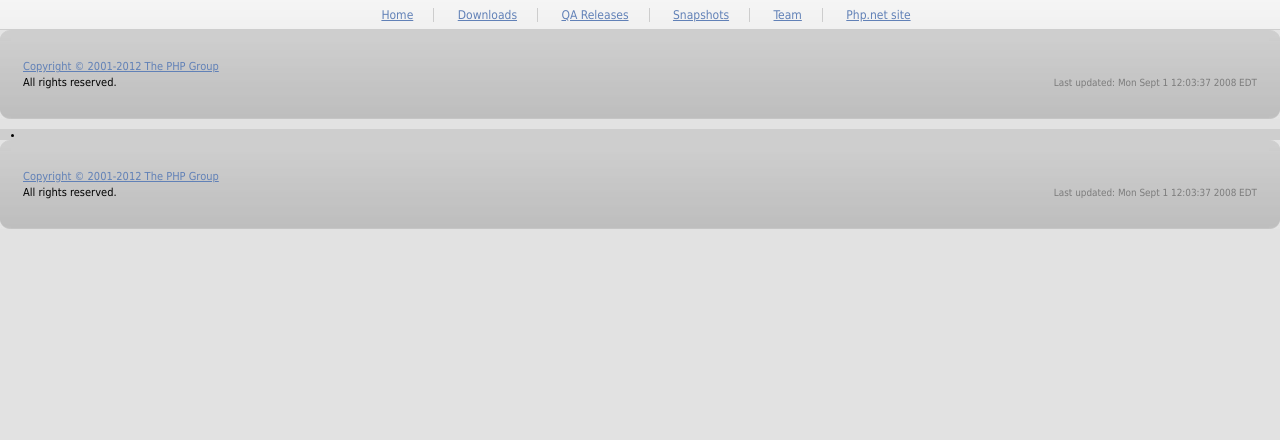
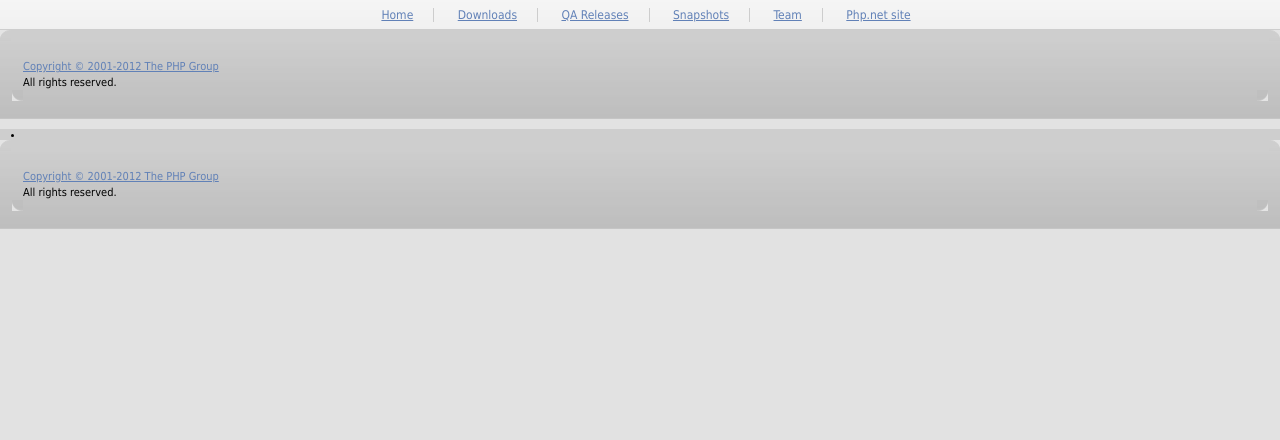
Before and after one commit to php/web-windows, a PHP site: template templates/footer.php in a window 1280 px wide. Shown: the part 116-556 px from the top of the page. Run offline with PHP 8.4, Linux system fonts and the light colour scheme; the template is opened without the code that fills it, so the values that code supplies are empty; some libraries are stand-ins or nearby versions.

Commit message:
remove unused footer menu and wrong last updated date

```diff
--- a/docroot/styles/content.css
+++ b/docroot/styles/content.css
@@ -778,7 +778,6 @@
 }
 
 #copyright {
-    float:left;
 }
 
 #footer-menu {
--- a/templates/footer.php
+++ b/templates/footer.php
@@ -5,26 +5,6 @@
                     <div id="copyright">
                         <a href="http://www.php.net/copyright.php">Copyright &copy; 2001-2012 The PHP Group</a><br>All rights reserved.
                     </div><!-- #copyright -->
-
-                    <div id="footer-menu">
-
-                        <ul><!-- Quick links -->
-                            <!--
-                            <li><a href="http://pb11.php.net/feed.atom">Atom</a></li>
-                            <li><a href="http://pb11.php.net/source.php?url=/index.php">show source</a></li>
-                            <li><a href="http://pb11.php.net/credits.php">Credits</a></li>
-                            <li><a href="http://pb11.php.net/stats/">Stats</a></li>
-                            <li><a href="http://pb11.php.net/sitemap.php">Sitemap</a></li>
-                            <li><a href="http://pb11.php.net/contact.php">Contact</a></li>
-                            <li><a href="http://pb11.php.net/contact.php#ads">Advertising</a></li>
-                            <li class="last"><a href="http://pb11.php.net/mirrors.php">Mirror sites</a></li>
-                            -->
-                        </ul>
-
-                        <br />
-                        <small>Last updated: Mon Sept 1 12:03:37 2008 EDT</small>
-                    </div><!-- #footer-menu -->
-                </div><!-- .info -->
 
                 <span class="corners-bottom"><span></span></span>
             </li>
```
